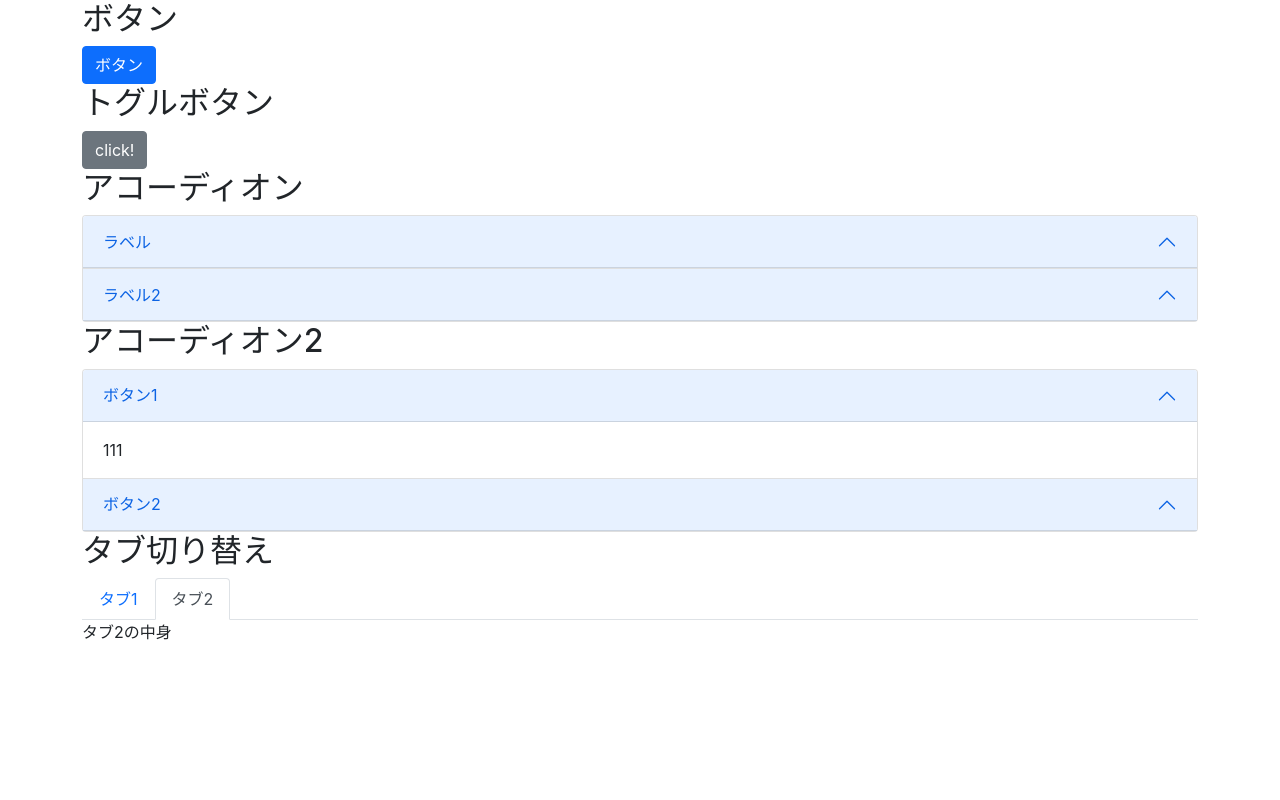
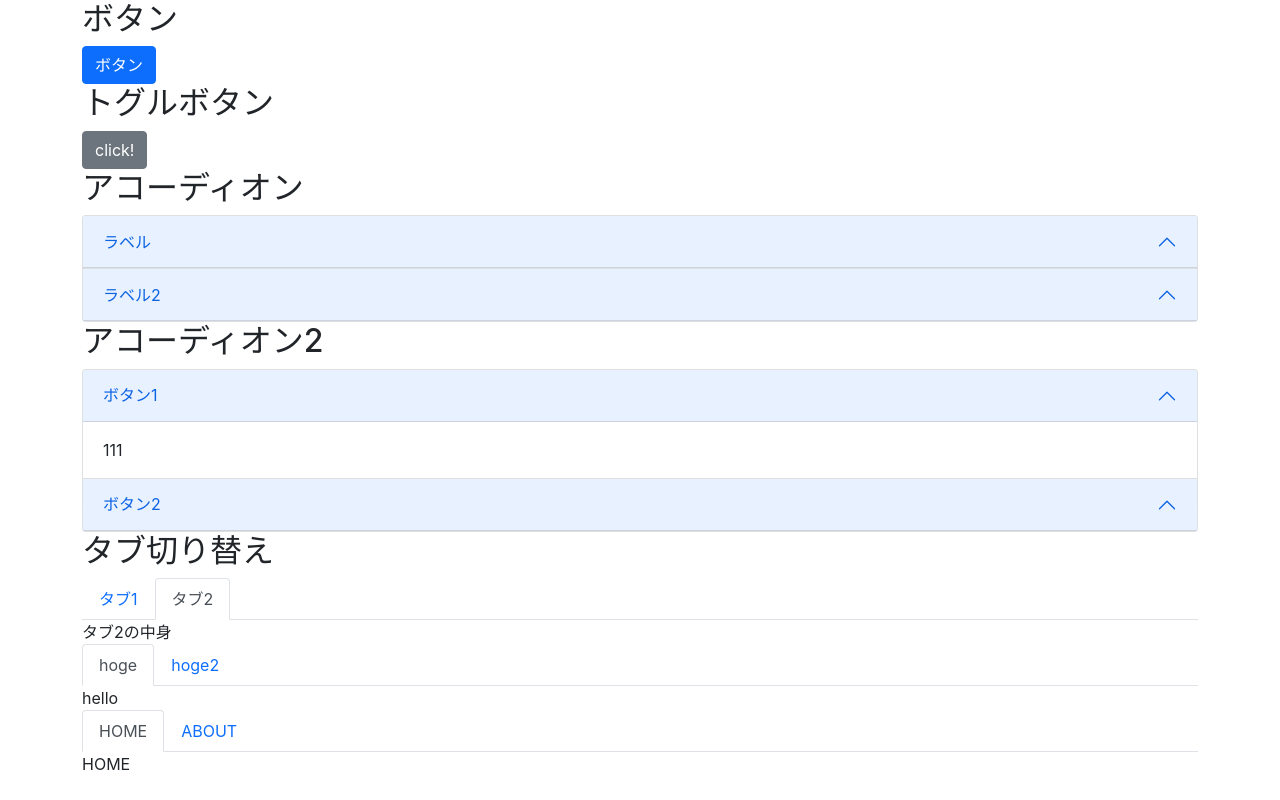
Before and after one commit to kanakita/study-nextjs, a Next.js app: page /sandbox in a window 1280 px wide. Built offline with nearby package versions, Linux system fonts and the light colour scheme.

Commit message:
模範解答2例追加

```diff
--- /dev/null
+++ b/components/BootstrapTabNavigation/another.tsx
@@ -0,0 +1,90 @@
+import { createContext, ReactNode, useContext, useState } from 'react';
+
+const Context = createContext<{
+  currentId: string;
+  setCurrentId: (id: string) => void;
+}>({
+  currentId: '',
+  setCurrentId: () => {
+  }
+});
+
+interface BaseProps {
+  children: ReactNode
+}
+
+interface Props extends BaseProps {
+  initialTab: string,
+  tabs: ReactNode;
+}
+
+export function BootstrapTabNavigation({ initialTab, children, tabs }: Props) {
+  const [currentId, setCurrentId] = useState(initialTab);
+  return (
+    <Context.Provider value={{ currentId: currentId, setCurrentId: setCurrentId }}>
+      <ul className="nav nav-tabs" role="tablist">
+        {tabs}
+      </ul>
+      <div className="tab-content">
+        {children}
+      </div>
+    </Context.Provider>
+  )
+}
+
+
+interface TabProps extends BaseProps {
+  target: string;
+}
+
+export function BootstrapTab({ target, children }: TabProps) {
+  const { setCurrentId, currentId } = useContext(Context);
+  return (
+    <li className="nav-item" role="presentation">
+      <a className={`nav-link ${currentId === target ? 'active' : ''}`}
+         href={`#${target}`}
+         onClick={() => {
+           setCurrentId(target);
+         }}
+         role="tab"
+      >{children} </a>
+    </li>
+  )
+}
+
+interface PanelProps extends BaseProps {
+  id: string;
+}
+export function BootstrapTabPanel({ id, children }: PanelProps) {
+  const { currentId } = useContext(Context);
+  return (
+    <div className={`tab-pane fade ${currentId === id ? 'show active' : ''}`}
+         id={id}
+         role="tabpanel"
+         aria-labelledby="contact-tab">
+      {children}
+    </div>
+  )
+}
+
+
+
+function TabNav() {
+  return(
+    <BootstrapTabNavigation
+      initialTab="home"
+      tabs={
+        <>
+          <BootstrapTab target="home">HOME</BootstrapTab>
+          <BootstrapTab target="about">ABOUT</BootstrapTab>
+        </>
+      }
+    >
+      <BootstrapTabPanel id="home">HOME</BootstrapTabPanel>
+      <BootstrapTabPanel id="about">About</BootstrapTabPanel>
+    </BootstrapTabNavigation>
+
+  )
+}
+
+export default TabNav
--- /dev/null
+++ b/components/BootstrapTabNavigation/index.tsx
@@ -0,0 +1,67 @@
+import { ReactNode, useState } from 'react';
+
+type Panel = {
+  name: string;
+  body: ReactNode;
+}
+
+interface Props {
+  initialTab: string,
+  panels: Panel[]
+}
+
+export function BootstrapTabNavigation({ initialTab, panels }: Props) {
+  const [currentId, setCurrentId] = useState(initialTab);
+  return (
+    <>
+      <ul className="nav nav-tabs" role="tablist">
+        {panels.map(({ name }) => (
+          <li key={name} className="nav-item" role="presentation">
+            <a className={`nav-link ${currentId === name ? 'active' : ''}`}
+               href={`#${name}`}
+               role="tab"
+               onClick={() => setCurrentId(name)}
+            >
+              {name}
+            </a>
+          </li>
+        ))}
+      </ul>
+      <div className="tab-content">
+        {panels.map(({ name, body }) => (
+          <div
+            key={name}
+            className={`tab-pane fade ${currentId === name ? 'show active' : ''}`}
+            id={name}
+            role="tabpanel"
+          >
+            {body}
+          </div>
+        ))}
+      </div>
+    </>
+  )
+}
+
+
+function App() {
+  return(
+    <BootstrapTabNavigation
+      panels={
+        [
+          {
+            name: 'hoge',
+            body: 'hello',
+          },
+          {
+            name: 'hoge2',
+            body: 'hello2',
+          }
+        ]
+      }
+      initialTab="hoge"
+    />
+  )
+}
+
+export default App
--- a/components/Tab/index.tsx
+++ b/components/Tab/index.tsx
@@ -64,7 +64,8 @@ export function TabButtonInline({items, setActiveItem, activeItem}: TabButtonInl
               aria-selected="true"
               data-bs-toggle="tab"
               role="tab"
-              onClick={() => {
+              onClick={(event) => {
+                event.preventDefault();
                 setActiveItem(id)
               }}
             >
--- a/pages/sandbox.tsx
+++ b/pages/sandbox.tsx
@@ -6,6 +6,8 @@ import Tab from "../components/Tab";
 
 import { Accordion, AccordionItem } from "../components/Accordion";
 import {SingularAccordion} from "../components/SingularAccordion";
+import App from "../components/BootstrapTabNavigation";
+import TabNav from "../components/BootstrapTabNavigation/another";
 
 
 const Sandbox: NextPage = () => {
@@ -78,6 +80,9 @@ const Sandbox: NextPage = () => {
           ]}
                initialOpen={"tab2"}
           />
+          <App/>
+
+          <TabNav />
         </div>
       </main>
     </div>
```
